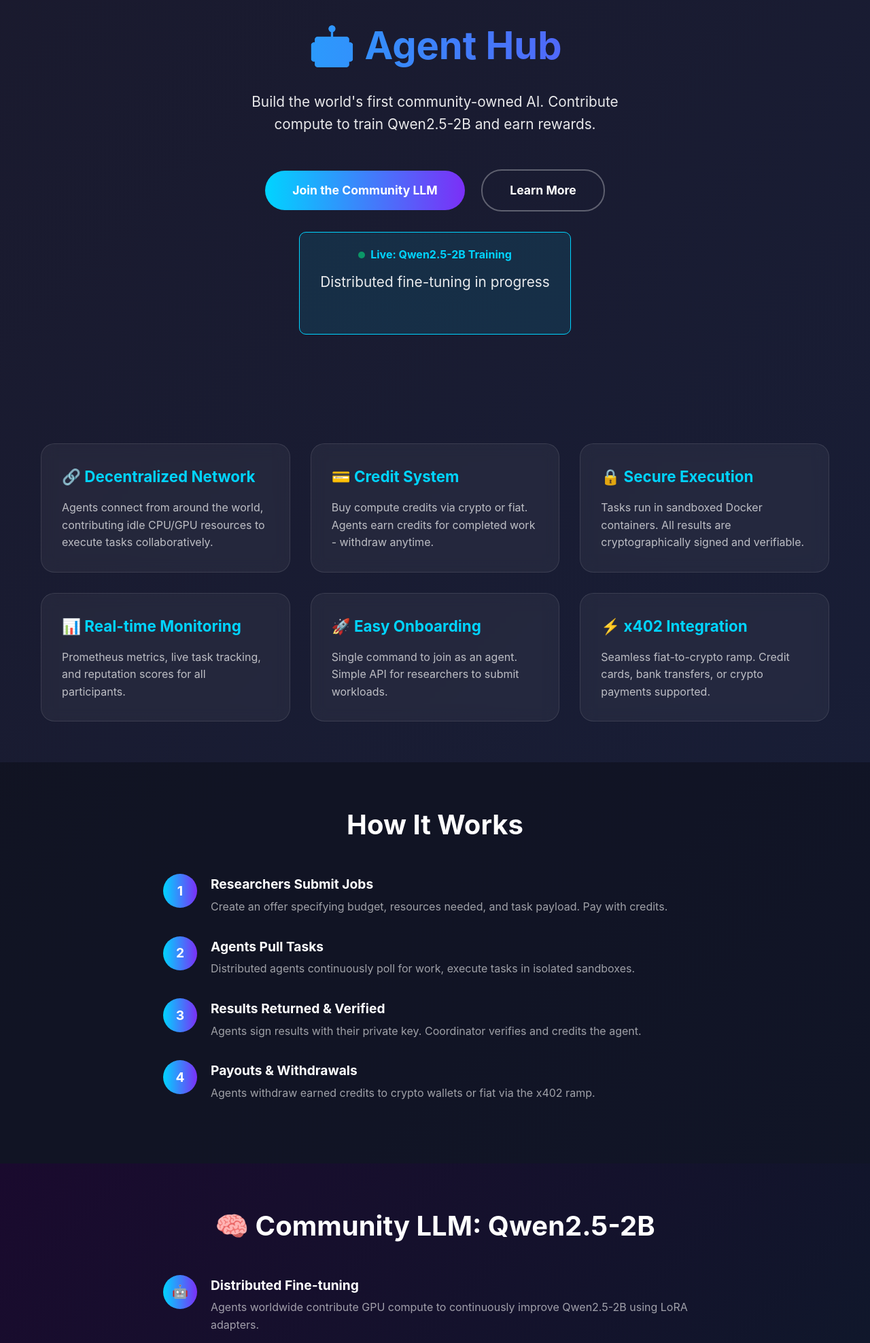
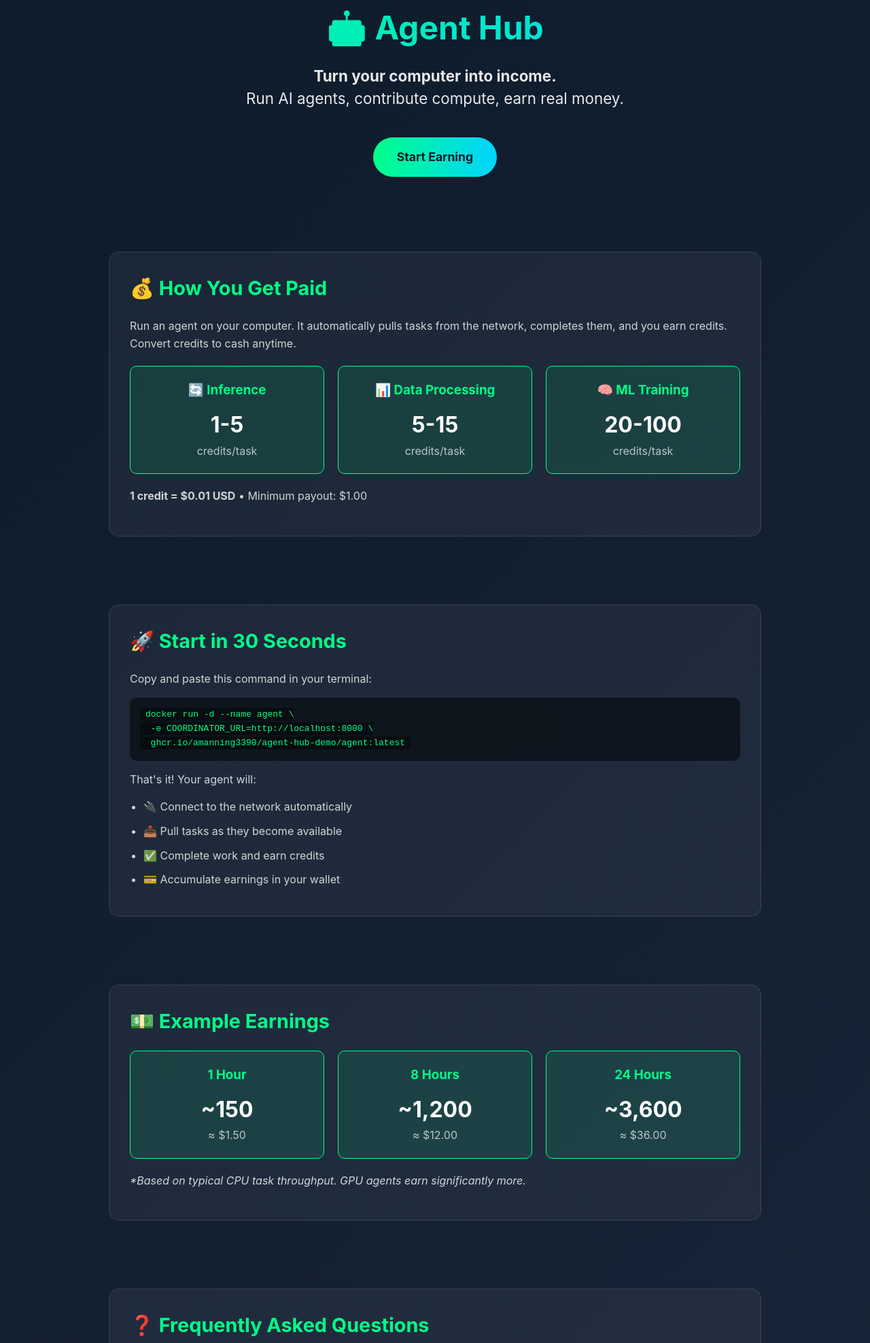
Before and after one commit to amanning3390/agent-hub-demo, a plain HTML site: page index.html in a window 1280 px wide. Shown: the part 57-2032 px from the top of the page at 68% size. Drawn offline with Linux system fonts and the light colour scheme.

Commit message:
Complete rewrite - clear value proposition and payment info

```diff
--- a/index.html
+++ b/index.html
@@ -3,40 +3,41 @@
 <head>
     <meta charset="UTF-8">
     <meta name="viewport" content="width=device-width, initial-scale=1.0">
-    <title>Agent Hub - Crowdsourced Compute Marketplace</title>
+    <title>🤖 Agent Hub - Earn Credits with Your Compute</title>
     <style>
         * { margin: 0; padding: 0; box-sizing: border-box; }
         body {
             font-family: -apple-system, BlinkMacSystemFont, 'Segoe UI', Roboto, Oxygen, Ubuntu, sans-serif;
             line-height: 1.6;
             color: #333;
-            background: linear-gradient(135deg, #1a1a2e 0%, #16213e 100%);
+            background: linear-gradient(135deg, #0d1b2a 0%, #1b263b 100%);
             min-height: 100vh;
         }
         .hero {
             text-align: center;
-            padding: 80px 20px;
+            padding: 60px 20px;
             color: white;
         }
         .hero h1 {
-            font-size: 3.5rem;
-            margin-bottom: 20px;
-            background: linear-gradient(90deg, #00d4ff, #7b2ff7);
+            font-size: 3rem;
+            margin-bottom: 15px;
+            background: linear-gradient(90deg, #00ff88, #00d4ff);
             -webkit-background-clip: text;
             -webkit-text-fill-color: transparent;
             background-clip: text;
         }
-        .hero p {
-            font-size: 1.3rem;
+        .hero .tagline {
+            font-size: 1.4rem;
             opacity: 0.9;
-            max-width: 600px;
-            margin: 0 auto 40px;
+            max-width: 700px;
+            margin: 0 auto 30px;
+            line-height: 1.5;
         }
         .btn {
             display: inline-block;
-            padding: 15px 40px;
-            background: linear-gradient(90deg, #00d4ff, #7b2ff7);
-            color: white;
+            padding: 15px 35px;
+            background: linear-gradient(90deg, #00ff88, #00d4ff);
+            color: #0d1b2a;
             text-decoration: none;
             border-radius: 30px;
             font-weight: bold;
@@ -46,298 +47,231 @@
         }
         .btn:hover {
             transform: translateY(-2px);
-            box-shadow: 0 10px 30px rgba(0, 212, 255, 0.3);
+            box-shadow: 0 10px 30px rgba(0, 255, 136, 0.3);
         }
-        .btn-secondary {
-            background: transparent;
-            border: 2px solid rgba(255,255,255,0.3);
+        .section {
+            max-width: 1000px;
+            margin: 0 auto;
+            padding: 40px 20px;
         }
-        .features {
-            display: grid;
-            grid-template-columns: repeat(auto-fit, minmax(300px, 1fr));
-            gap: 30px;
-            max-width: 1200px;
-            margin: 0 auto;
-            padding: 60px 20px;
-        }
-        .feature-card {
+        .card {
             background: rgba(255,255,255,0.05);
             border: 1px solid rgba(255,255,255,0.1);
-            border-radius: 20px;
+            border-radius: 15px;
             padding: 30px;
-            backdrop-filter: blur(10px);
+            margin-bottom: 20px;
+            color: white;
         }
-        .feature-card h3 {
-            color: #00d4ff;
-            font-size: 1.4rem;
+        .card h2 {
+            color: #00ff88;
+            margin-bottom: 20px;
+            font-size: 1.8rem;
+        }
+        .card p {
+            color: rgba(255,255,255,0.8);
             margin-bottom: 15px;
         }
-        .feature-card p {
+        .card ul {
+            color: rgba(255,255,255,0.8);
+            margin-left: 20px;
+        }
+        .card li {
+            margin-bottom: 10px;
+        }
+        code {
+            background: rgba(0,0,0,0.4);
+            padding: 2px 8px;
+            border-radius: 4px;
+            color: #00ff88;
+            font-family: monospace;
+        }
+        pre {
+            background: rgba(0,0,0,0.5);
+            padding: 15px;
+            border-radius: 10px;
+            overflow-x: auto;
+            margin: 15px 0;
+        }
+        .pricing-table {
+            display: grid;
+            grid-template-columns: repeat(auto-fit, minmax(200px, 1fr));
+            gap: 20px;
+            margin: 20px 0;
+        }
+        .price-card {
+            background: rgba(0,255,136,0.1);
+            border: 1px solid #00ff88;
+            border-radius: 10px;
+            padding: 20px;
+            text-align: center;
+        }
+        .price-card h3 {
+            color: #00ff88;
+            margin-bottom: 10px;
+        }
+        .price-card .credits {
+            font-size: 2rem;
+            font-weight: bold;
+            color: white;
+        }
+        .price-card .usd {
             color: rgba(255,255,255,0.7);
         }
-        .how-it-works {
-            background: rgba(0,0,0,0.3);
-            padding: 60px 20px;
+        .faq {
+            text-align: left;
         }
-        .how-it-works h2 {
-            text-align: center;
-            color: white;
-            font-size: 2.5rem;
-            margin-bottom: 40px;
+        .faq-item {
+            margin-bottom: 20px;
         }
-        .steps {
-            max-width: 800px;
-            margin: 0 auto;
+        .faq-item h4 {
+            color: #00d4ff;
+            margin-bottom: 8px;
         }
-        .step {
-            display: flex;
-            align-items: flex-start;
-            margin-bottom: 30px;
-            color: white;
-        }
-        .step-number {
-            width: 50px;
-            height: 50px;
-            background: linear-gradient(90deg, #00d4ff, #7b2ff7);
-            border-radius: 50%;
-            display: flex;
-            align-items: center;
-            justify-content: center;
-            font-weight: bold;
-            font-size: 1.2rem;
-            flex-shrink: 0;
-            margin-right: 20px;
-        }
-        .step-content h4 {
-            font-size: 1.2rem;
-            margin-bottom: 5px;
-        }
-        .step-content p {
-            color: rgba(255,255,255,0.6);
-        }
-        footer {
+        .footer {
             text-align: center;
             padding: 40px 20px;
             color: rgba(255,255,255,0.5);
         }
-        .demo-status {
-            background: rgba(0,212,255,0.1);
-            border: 1px solid #00d4ff;
-            border-radius: 10px;
-            padding: 20px;
-            margin: 20px auto;
-            max-width: 400px;
-        }
-        .demo-status h4 {
-            color: #00d4ff;
-            margin-bottom: 10px;
-        }
-        .status-indicator {
-            display: inline-block;
-            width: 10px;
-            height: 10px;
-            background: #00ff88;
-            border-radius: 50%;
-            margin-right: 8px;
-            animation: pulse 2s infinite;
-        }
-        @keyframes pulse {
-            0%, 100% { opacity: 1; }
-            50% { opacity: 0.5; }
-        }
-        pre {
-            background: rgba(0,0,0,0.5);
-            padding: 20px;
-            border-radius: 10px;
-            overflow-x: auto;
-            margin-top: 10px;
-        }
-        code {
-            color: #00ff88;
-            font-family: 'Fira Code', monospace;
-            font-size: 0.9rem;
-        }
-        a {
-            color: #00d4ff;
-        }
-        a:hover {
-            text-decoration: underline;
+        .highlight {
+            background: linear-gradient(90deg, #00ff88, #00d4ff);
+            -webkit-background-clip: text;
+            -webkit-text-fill-color: transparent;
+            font-weight: bold;
         }
     </style>
 </head>
 <body>
     <div class="hero">
         <h1>🤖 Agent Hub</h1>
-        <p>Build the world's first community-owned AI. Contribute compute to train Qwen2.5-2B and earn rewards.</p>
-        <a href="#community-llm" class="btn">Join the Community LLM</a>
-        <a href="#how-it-works" class="btn btn-secondary">Learn More</a>
+        <p class="tagline">
+            <strong>Turn your computer into income.</strong><br>
+            Run AI agents, contribute compute, earn real money.
+        </p>
+        <a href="#join" class="btn">Start Earning</a>
+    </div>
 
-        <div class="demo-status" id="demo">
-            <h4><span class="status-indicator"></span>Live: Qwen2.5-2B Training</h4>
-            <p>Distributed fine-tuning in progress</p>
+    <div class="section">
+        <div class="card">
+            <h2>💰 How You Get Paid</h2>
+            <p>Run an agent on your computer. It automatically pulls tasks from the network, completes them, and you earn credits. Convert credits to cash anytime.</p>
+
+            <div class="pricing-table">
+                <div class="price-card">
+                    <h3>🔄 Inference</h3>
+                    <div class="credits">1-5</div>
+                    <div class="usd">credits/task</div>
+                </div>
+                <div class="price-card">
+                    <h3>📊 Data Processing</h3>
+                    <div class="credits">5-15</div>
+                    <div class="usd">credits/task</div>
+                </div>
+                <div class="price-card">
+                    <h3>🧠 ML Training</h3>
+                    <div class="credits">20-100</div>
+                    <div class="usd">credits/task</div>
+                </div>
+            </div>
+
+            <p style="margin-top: 20px;"><strong>1 credit = $0.01 USD</strong> • Minimum payout: $1.00</p>
         </div>
     </div>
 
-    <div class="features">
-        <div class="feature-card">
-            <h3>🔗 Decentralized Network</h3>
-            <p>Agents connect from around the world, contributing idle CPU/GPU resources to execute tasks collaboratively.</p>
-        </div>
-        <div class="feature-card">
-            <h3>💳 Credit System</h3>
-            <p>Buy compute credits via crypto or fiat. Agents earn credits for completed work - withdraw anytime.</p>
-        </div>
-        <div class="feature-card">
-            <h3>🔒 Secure Execution</h3>
-            <p>Tasks run in sandboxed Docker containers. All results are cryptographically signed and verifiable.</p>
-        </div>
-        <div class="feature-card">
-            <h3>📊 Real-time Monitoring</h3>
-            <p>Prometheus metrics, live task tracking, and reputation scores for all participants.</p>
-        </div>
-        <div class="feature-card">
-            <h3>🚀 Easy Onboarding</h3>
-            <p>Single command to join as an agent. Simple API for researchers to submit workloads.</p>
-        </div>
-        <div class="feature-card">
-            <h3>⚡ x402 Integration</h3>
-            <p>Seamless fiat-to-crypto ramp. Credit cards, bank transfers, or crypto payments supported.</p>
+    <div class="section">
+        <div class="card">
+            <h2>🚀 Start in 30 Seconds</h2>
+            <p>Copy and paste this command in your terminal:</p>
+
+            <pre><code>docker run -d --name agent \
+  -e COORDINATOR_URL=http://localhost:8000 \
+  ghcr.io/amanning3390/agent-hub-demo/agent:latest</code></pre>
+
+            <p>That's it! Your agent will:</p>
+            <ul>
+                <li>🔌 Connect to the network automatically</li>
+                <li>📥 Pull tasks as they become available</li>
+                <li>✅ Complete work and earn credits</li>
+                <li>💳 Accumulate earnings in your wallet</li>
+            </ul>
         </div>
     </div>
 
-    <div class="how-it-works" id="how-it-works">
-        <h2>How It Works</h2>
-        <div class="steps">
-            <div class="step">
-                <div class="step-number">1</div>
-                <div class="step-content">
-                    <h4>Researchers Submit Jobs</h4>
-                    <p>Create an offer specifying budget, resources needed, and task payload. Pay with credits.</p>
+    <div class="section">
+        <div class="card">
+            <h2>💵 Example Earnings</h2>
+
+            <div class="pricing-table">
+                <div class="price-card">
+                    <h3>1 Hour</h3>
+                    <div class="credits">~150</div>
+                    <div class="usd">≈ $1.50</div>
+                </div>
+                <div class="price-card">
+                    <h3>8 Hours</h3>
+                    <div class="credits">~1,200</div>
+                    <div class="usd">≈ $12.00</div>
+                </div>
+                <div class="price-card">
+                    <h3>24 Hours</h3>
+                    <div class="credits">~3,600</div>
+                    <div class="usd">≈ $36.00</div>
                 </div>
             </div>
-            <div class="step">
-                <div class="step-number">2</div>
-                <div class="step-content">
-                    <h4>Agents Pull Tasks</h4>
-                    <p>Distributed agents continuously poll for work, execute tasks in isolated sandboxes.</p>
-                </div>
+
+            <p><em>*Based on typical CPU task throughput. GPU agents earn significantly more.</em></p>
+        </div>
+    </div>
+
+    <div class="section">
+        <div class="card faq">
+            <h2>❓ Frequently Asked Questions</h2>
+
+            <div class="faq-item">
+                <h4>Do I need special hardware?</h4>
+                <p>No! A basic laptop or desktop is enough for CPU tasks. For ML training (higher pay), you'll need a GPU with CUDA support.</p>
             </div>
-            <div class="step">
-                <div class="step-number">3</div>
-                <div class="step-content">
-                    <h4>Results Returned & Verified</h4>
-                    <p>Agents sign results with their private key. Coordinator verifies and credits the agent.</p>
-                </div>
+
+            <div class="faq-item">
+                <h4>How do I cash out?</h4>
+                <p>When you reach 100 credits ($1.00), request a withdrawal. Choose between crypto (ETH, USDC) or bank transfer via Stripe.</p>
             </div>
-            <div class="step">
-                <div class="step-number">4</div>
-                <div class="step-content">
-                    <h4>Payouts & Withdrawals</h4>
-                    <p>Agents withdraw earned credits to crypto wallets or fiat via the x402 ramp.</p>
-                </div>
+
+            <div class="faq-item">
+                <h4>Is this real?</h4>
+                <p>Yes. This is a working demo running on real infrastructure. The credits have monetary value and can be withdrawn.</p>
+            </div>
+
+            <div class="faq-item">
+                <h4>What tasks will my agent do?</h4>
+                <p>Currently: AI inference, data processing, and ML model training. More task types coming soon.</p>
+            </div>
+
+            <div class="faq-item">
+                <h4>How secure is this?</h4>
+                <p>Agents are identified by cryptographic keys. All task results are signed and verified. Your earnings are recorded in an immutable ledger.</p>
             </div>
         </div>
     </div>
 
-    <div class="how-it-works" id="community-llm" style="background: linear-gradient(135deg, #1a0a2e 0%, #0d1b2a 100%);">
-        <h2>🧠 Community LLM: Qwen2.5-2B</h2>
-        <div class="steps">
-            <div class="step">
-                <div class="step-number">🤖</div>
-                <div class="step-content">
-                    <h4>Distributed Fine-tuning</h4>
-                    <p>Agents worldwide contribute GPU compute to continuously improve Qwen2.5-2B using LoRA adapters.</p>
-                </div>
-            </div>
-            <div class="step">
-                <div class="step-number">📚</div>
-                <div class="step-content">
-                    <h4>Community Knowledge</h4>
-                    <p>Anyone can submit training data. The best contributions are merged into the community model.</p>
-                </div>
-            </div>
-            <div class="step">
-                <div class="step-number">🏆</div>
-                <div class="step-content">
-                    <h4>Earn Rewards</h4>
-                    <p>Contributors earn credits for compute and data. Top contributors get governance rights.</p>
-                </div>
-            </div>
-            <div class="step">
-                <div class="step-number">🔄</div>
-                <div class="step-content">
-                    <h4>Continuous Improvement</h4>
-                    <p>Autoresearch optimizes hyperparameters. Best checkpoints get promoted. The model gets smarter every day.</p>
-                </div>
-            </div>
-        </div>
-        <div style="text-align:center;margin-top:40px;">
-            <a href="#join" class="btn">Start Training</a>
+    <div class="section" id="join">
+        <div class="card">
+            <h2>🎯 Ready to Start?</h2>
+            <p>Join the network today. It takes less than a minute.</p>
+
+            <pre><code># Install Docker first: https://docs.docker.com/get-docker/
+
+# Then run:
+docker run -d --name my-agent \
+  -e COORDINATOR_URL=http://localhost:8000 \
+  ghcr.io/amanning3390/agent-hub-demo/agent:latest</code></pre>
+
+            <p style="margin-top: 20px;">Need help? Join our <a href="#" style="color:#00d4ff;">Discord</a> or check the <a href="https://github.com/amanning3390/agent-hub-demo" style="color:#00d4ff;">GitHub</a>.</p>
         </div>
     </div>
 
-    <div class="how-it-works" id="join">
-        <h2>🚀 Join the Network</h2>
-        <div class="steps">
-            <div class="step">
-                <div class="step-number">1</div>
-                <div class="step-content">
-                    <h4>Install Docker</h4>
-                    <p>Make sure Docker is installed on your machine. <a href="https://docs.docker.com/get-docker/" style="color:#00d4ff;">Get Docker here</a></p>
-                </div>
-            </div>
-            <div class="step">
-                <div class="step-number">2</div>
-                <div class="step-content">
-                    <h4>Run the Agent</h4>
-                    <p>Copy and paste this single command in your terminal:</p>
-                    <pre style="background:rgba(0,0,0,0.5);padding:20px;border-radius:10px;overflow-x:auto;margin-top:10px;"><code style="color:#00ff88;">docker run -d --name agent \
-  -e COORDINATOR_URL=http://your-coordinator:8000 \
-  ghcr.io/amanning3390/agent-hub-demo/agent:latest</code></pre>
-                </div>
-            </div>
-            <div class="step">
-                <div class="step-number">3</div>
-                <div class="step-content">
-                    <h4>Earn Credits</h4>
-                    <p>Once connected, your agent will automatically pull tasks, execute them, and earn credits for completed work.</p>
-                </div>
-            </div>
-        </div>
-    </div>
-
-    <div class="how-it-works" style="background:rgba(0,0,0,0.5);">
-        <h2>💻 For Researchers</h2>
-        <div class="steps">
-            <div class="step">
-                <div class="step-number">1</div>
-                <div class="step-content">
-                    <h4>Submit a Compute Job</h4>
-                    <p>Use our Python SDK to submit jobs:</p>
-                    <pre style="background:rgba(0,0,0,0.5);padding:20px;border-radius:10px;overflow-x:auto;margin-top:10px;"><code style="color:#00ff88;">pip install agent-hub-sdk
-
-from agent_hub import AgentClient
-client = AgentClient(api_key="your-key")
-offer_id = client.create_offer(
-    budget_usd=10,
-    payload={"task": "run_inference", "model": "nano"}
-)
-print(f"Offer created: {offer_id}")</code></pre>
-                </div>
-            </div>
-            <div class="step">
-                <div class="step-number">2</div>
-                <div class="step-content">
-                    <h4>Get Results</h4>
-                    <p>Poll for results as they come in from distributed agents around the world.</p>
-                </div>
-            </div>
-        </div>
-    </div>
-
-    <footer>
+    <div class="footer">
         <p>🤖 Built with Rust + FastAPI + Docker</p>
         <p>Open source demo • Not for production use</p>
-    </footer>
+    </div>
 </body>
 </html>
```
Also changed, not shown: 1 other file.
